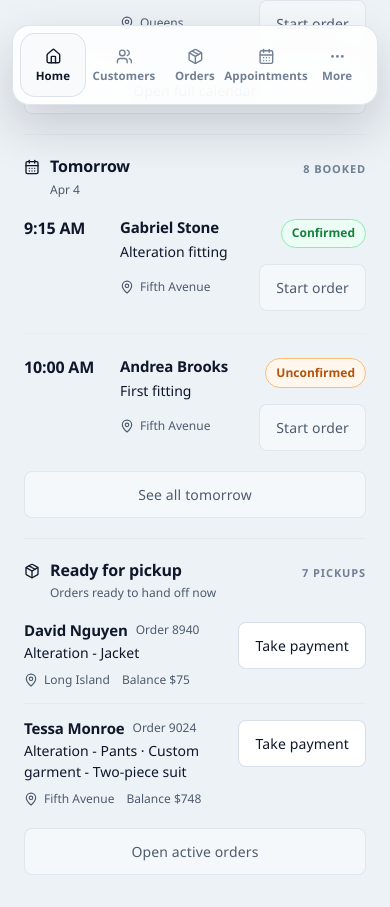
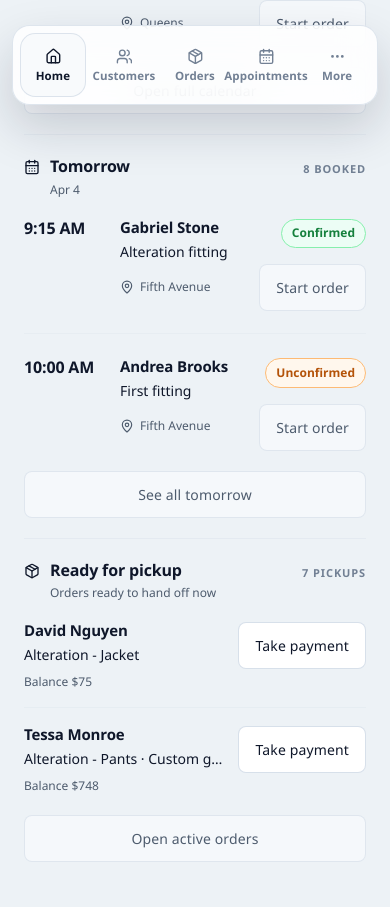
Before and after one commit to EvilHidden/maximus-prototype, a React (Vite) app: page / in a window 390 px wide. Shown: the part 727-1634 px from the top of the page. Built offline with nearby package versions, Linux system fonts and the light colour scheme.

Commit message:
Trim mobile pickup rows

```diff
--- a/src/features/home/components/HomeMobileDashboard.tsx
+++ b/src/features/home/components/HomeMobileDashboard.tsx
@@ -194,31 +194,34 @@ function MobilePickupRow({
 }) {
   const needsPayment = pickup.pickupBalanceDue > 0;
   const summary = pickup.itemSummary.filter(Boolean).join(" · ");
+  const pickupLocation = pickup.pickupSchedule.pickupLocation || "Location pending";
+  const secondaryMeta = needsPayment ? `Balance ${formatCurrency(pickup.pickupBalanceDue)}` : pickupLocation;
 
   return (
-    <div className="border-b border-[var(--app-border)]/28 py-3.5 last:border-b-0 last:pb-0 first:pt-0">
-      <div className="grid grid-cols-[minmax(0,1fr)_auto] items-start gap-3">
+    <div className="border-b border-[var(--app-border)]/24 py-4 last:border-b-0 last:pb-0 first:pt-0">
+      <div className="grid grid-cols-[minmax(0,1fr)_auto] items-start gap-3.5">
         <div className="min-w-0 flex-1">
-          <div className="flex flex-wrap items-center gap-x-2 gap-y-1">
-            <div className="app-text-strong">{pickup.payerName}</div>
-            <div className="app-text-caption">Order {pickup.openOrderId}</div>
+          <div className="app-text-strong truncate">{pickup.payerName}</div>
+          <div className="app-text-body mt-1 truncate text-[0.8rem] leading-tight">
+            {summary || pickup.pickupSchedule.label}
           </div>
-          <div className="app-text-body mt-0.5 text-[0.82rem] leading-tight">{summary || pickup.pickupSchedule.label}</div>
           <div className="app-text-caption mt-2 flex flex-wrap items-center gap-x-3 gap-y-1.5">
-            <span className="inline-flex items-center gap-1.5">
-              <MapPin className="h-3.5 w-3.5 shrink-0" />
-              <span>{pickup.pickupSchedule.pickupLocation || "Location pending"}</span>
-            </span>
-            <span>{needsPayment ? `Balance ${formatCurrency(pickup.pickupBalanceDue)}` : "Prepaid"}</span>
+            {!needsPayment ? (
+              <span className="inline-flex items-center gap-1.5">
+                <MapPin className="h-3.5 w-3.5 shrink-0" />
+                <span>{pickupLocation}</span>
+              </span>
+            ) : null}
+            <span>{secondaryMeta}</span>
           </div>
         </div>
         <div className="pt-0.5">
           <ActionButton
             tone="secondary"
-            className="min-h-7.5 px-2.5 py-1 text-[0.74rem]"
+            className="min-h-7 px-2.5 py-1 text-[0.72rem]"
             onClick={() => (needsPayment ? onCheckoutPickup(pickup.openOrderId) : onCompletePickup(pickup.openOrderId))}
           >
-            {needsPayment ? "Take payment" : "Complete pickup"}
+            {needsPayment ? "Take payment" : "Complete"}
           </ActionButton>
         </div>
       </div>
```
